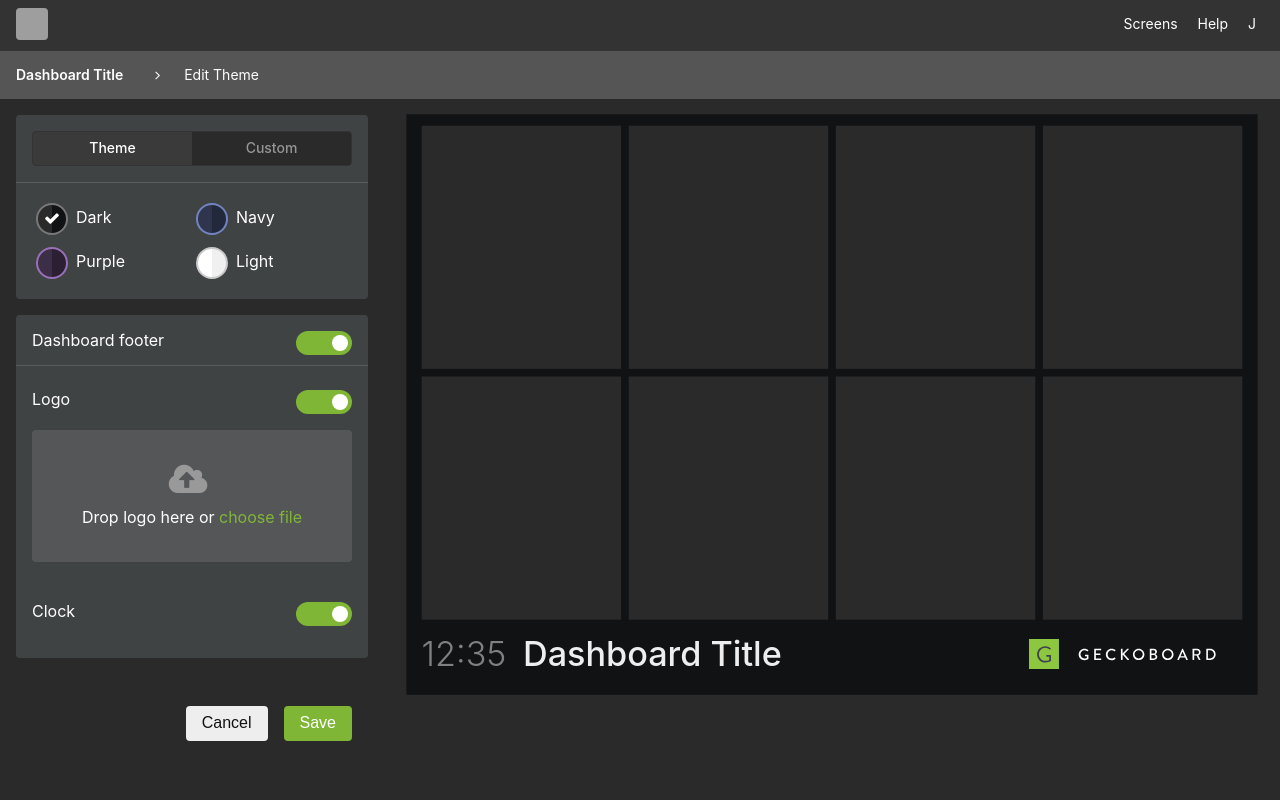
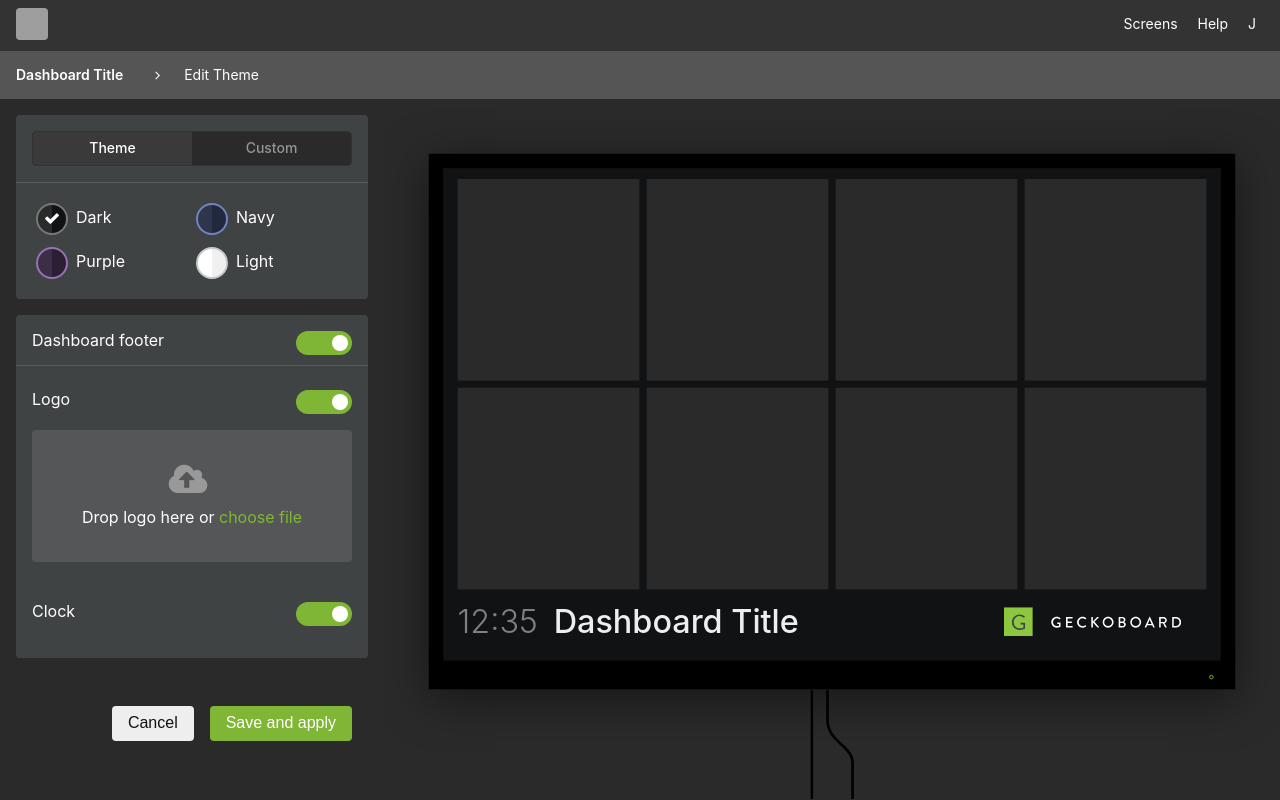
Before and after one commit to jackgeckoboard/customize, a React (Create React App) app: page / in a window 1280 px wide. Both pictures are taken after a click on the element "Customize". Built offline with nearby package versions, Linux system fonts and the light colour scheme; grey boxes are pictures that could not be loaded.

Commit message:
added TV theme

```diff
--- a/src/App.js
+++ b/src/App.js
@@ -143,6 +143,11 @@ class App extends Component {
       background: this.state.bgColor
     }
 
+    const maxHeightStyle = {
+      maxHeight: 'calc(100vh - 100px)',
+      overflowY: 'scroll'
+    }
+
 
     return (
       <div className="App white sans-serif" >
@@ -189,7 +194,7 @@ class App extends Component {
 
         <div  className="cf ">
           {this.state.customizeMode &&
-          <div className="cf w-30 fl relative overflow-scroll">
+          <div className="cf w-30 fl relative ofy-scr" style={maxHeightStyle}>
             <div className="ma3  br2 gb-config-dark overflow-hidden">
               <div className="bb b--gb-config-mid pa3">
                 <ThemeTabs onThemeTypeChange={this.onThemeTypeChange.bind(this)}/>
@@ -255,8 +260,8 @@ class App extends Component {
                   </div>
                 }
             </div>
-            <div className="w-100 pa4">
-              <button className="bg-gb-green br2 pv2 ph3 fr white bn dim pointer" onClick={this.onExitCustomizeMode.bind(this)}>Save</button>
+            <div className="w-100 pa4 mb4">
+              <button className="bg-gb-green br2 pv2 ph3 fr white bn dim pointer" onClick={this.onExitCustomizeMode.bind(this)}>Save and apply</button>
               <button className="bg-light-gray br2 pv2 ph3 fr near-black mr3 bn dim pointer" onClick={this.onExitCustomizeMode.bind(this)}>Cancel</button>
             </div>
         </div>
--- a/src/CustomizeDashboard.js
+++ b/src/CustomizeDashboard.js
@@ -1,5 +1,6 @@
 import React, { Component } from 'react';
 import logo from './logo.svg'
+import wires from './wires.svg'
 
 class CustomizeDashboard extends Component {
 
@@ -17,8 +18,7 @@ class CustomizeDashboard extends Component {
     }
 
     var dashboardStyle={
-      transform: "scale(0.95)",
-      transformOrigin: "50%",
+
       background: this.props.bgColor
     }
 
@@ -26,9 +26,37 @@ class CustomizeDashboard extends Component {
 
     var logoOff=(this.props.logo == "Blank")
 
+    const tvStyle = {
+      background: 'black',
+      boxShadow: '0 10px 50px 0 rgba(0,0,0,0.5)',
+    }
+
+    const lightStyle = {
+      width: '5px',
+      height: '5px',
+      float: 'right',
+      border: '1px solid #80B636',
+      borderRadius: '50%',
+      marginTop: '1rem',
+      marginRight: '0.5rem'
+    }
+
+    const scaleDown = {
+      transform: "scale(0.90)",
+      transformOrigin: "50%",
+    }
+
+    const containerStyle = {
+      maxHeight: "calc(100vh - 100px)",
+      overflow: 'hidden'
+    }
+
 
     return (
-      <div className="w-70 fl pa2" style={dashboardStyle} >
+      <div className="w-70 fl" style={containerStyle}>
+      <div className="mt3" style={scaleDown}>
+      <div className="ph3 pt3 pb4" style={tvStyle}>
+      <div className="pa2" style={dashboardStyle} >
 
         <div className="cf mh1">
           <div className="fl w-25 pa1">
@@ -85,6 +113,11 @@ class CustomizeDashboard extends Component {
         </div>
       }
       </div>
+      <div style={lightStyle}></div>
+    </div>
+    <img src={wires} className="center db" />
+    </div>
+    </div>
     );
   }
 }
```
Also changed, not shown: src/App.css, src/wires.svg (added).
